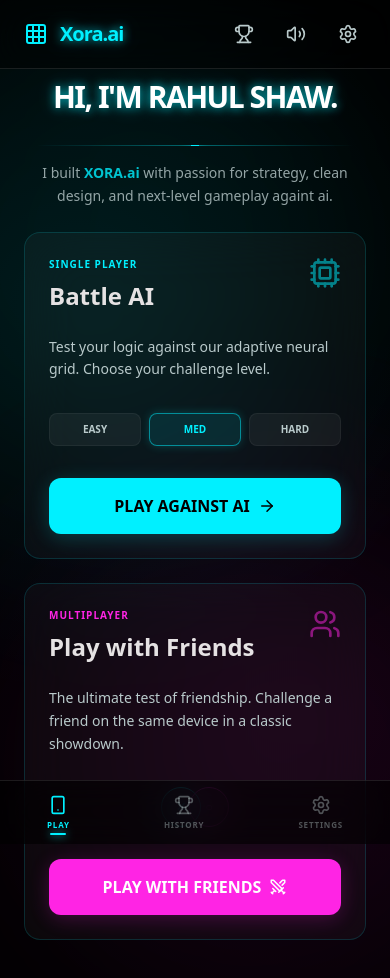
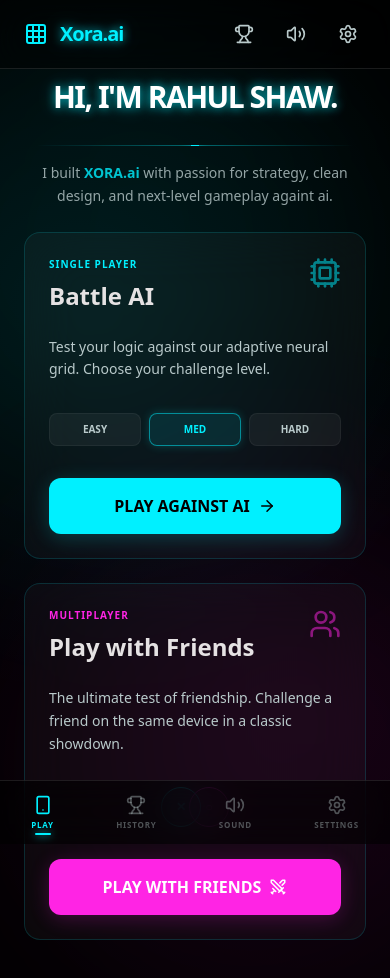
Before and after one commit to CODER-RAHUL9038/XORA.ai, a React (Vite) app: page / in a window 390 px wide. Shown: the top 978 px of the page. Built offline with nearby package versions, Linux system fonts and the light colour scheme.

Commit message:
fix: mute/unmute functionality and mobile nav button

```diff
--- a/src/components/HomeScreen.tsx
+++ b/src/components/HomeScreen.tsx
@@ -225,6 +225,13 @@ export default function HomeScreen({
           <span className="text-[8px] font-bold uppercase tracking-widest mt-1">History</span>
         </button>
         <button
+          onClick={toggleMute}
+          className={`flex flex-col items-center transition-colors ${isMuted ? 'text-red-500/50' : 'text-on-surface-variant/40 hover:text-primary'}`}
+        >
+          {isMuted ? <VolumeX size={20} /> : <Volume2 size={20} />}
+          <span className="text-[8px] font-bold uppercase tracking-widest mt-1">{isMuted ? 'Muted' : 'Sound'}</span>
+        </button>
+        <button
           onClick={openSettings}
           className="flex flex-col items-center text-on-surface-variant/40 hover:text-primary transition-colors"
         >
```
